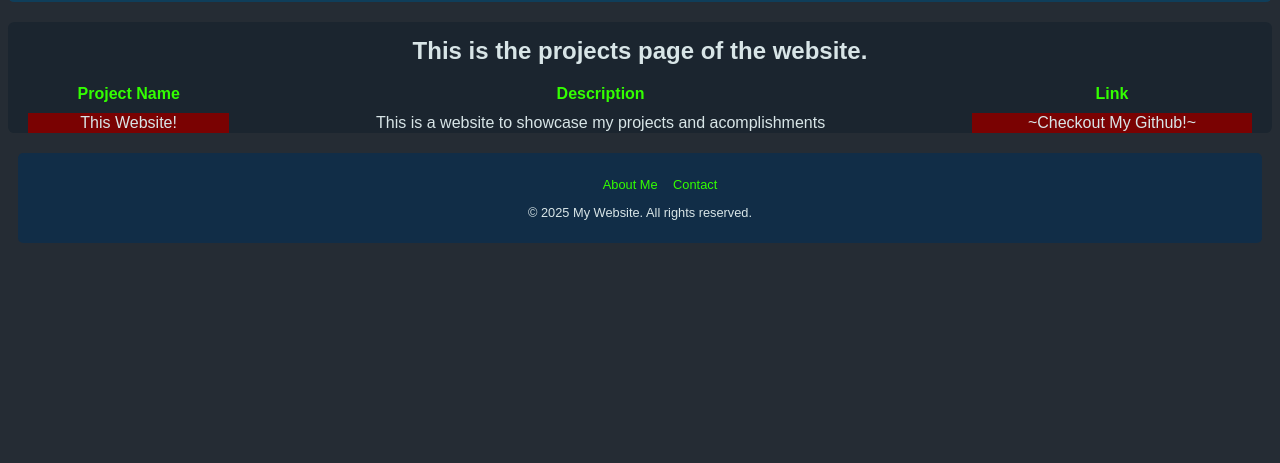
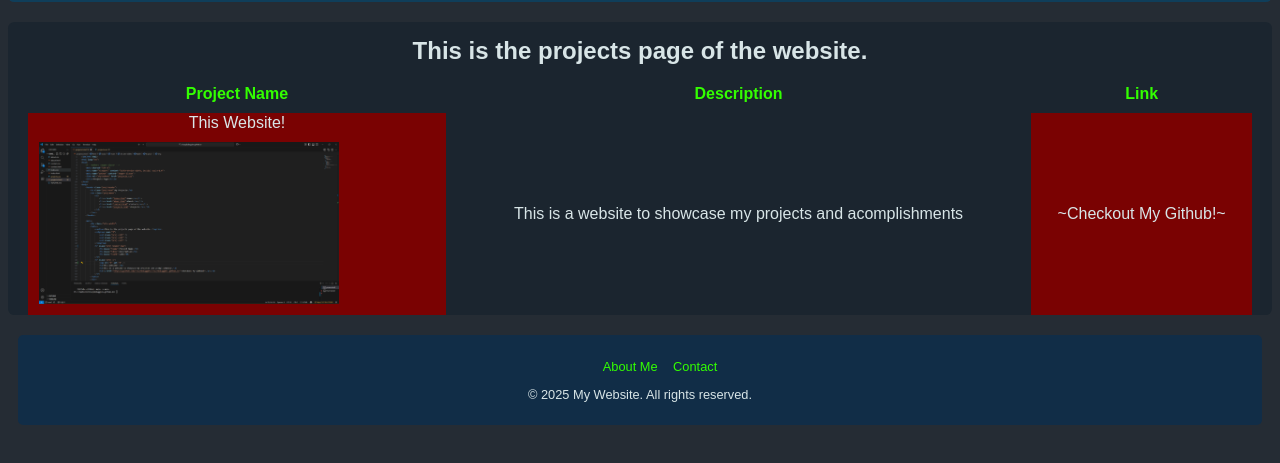
Before and after one commit to CrazyBoBaggins/CrazyBoBaggins.github.io, a plain HTML site: page projects.html in a window 1280 px wide. Shown: the part 115-578 px from the top of the page. Drawn offline with Linux system fonts and the light colour scheme.

Commit message:
added a screenshot of website in table for proj1

```diff
--- a/projects.css
+++ b/projects.css
@@ -113,6 +113,7 @@ margin: 10px auto;
 padding: 7px auto;
 background-color: #7a0202;
 color: #ffffff;
+border-radius: 0.4em;
 }
 
 main .proj-col2{
@@ -123,6 +124,25 @@ padding: 8px auto;
 
 main .proj-col3{
     background-color: #7a0202;
+    padding: 8px auto;
+    margin: 12px auto;
+    border-radius: 0.4em;
+}
+
+main .proj-header-row{
+    transform: none;
+}
+
+.proj1-img{
+    display: block;
+    max-width: 300px;
+    height: auto;
+    margin: 10px 10px;
+}
+
+.site-width table .proj-1:hover{
+    transform: scale(1.01);
+    box-shadow: 0 8px 18px rgba(0, 0, 0, 0.35);
 }
 
 main tr a:visited{
@@ -139,6 +159,7 @@ main tr a:link{
 main tr a:hover{
     text-decoration: underline;
     color: #33ff00;
+    transform: scale(1.02);
 }
 /* Footer Styles*/
 
--- a/projects.html
+++ b/projects.html
@@ -30,13 +30,16 @@
                 <col class="proj-col2" />
                 <col class="proj-col3" />
             </colgroup>
-            <tr>
+            <tr class="proj-header-row">
                 <th class="tname">Project Name</th>
                 <th class="tdesc">Description</th>
                 <th class="tlink">Link</th>
             </tr>
             <tr class="proj-1">
-                <td>This Website!</td>
+                <td>
+                    <div>This Website!</div>
+                    <img src="Website.png" -alt="Website Screenshot" class="proj1-img"/>
+                </td>
                 <td>This is a website to showcase my projects and acomplishments</td>
                 <td><a href="https://github.com/CrazyBoBaggins/CrazyBoBaggins.github.io">~Checkout My Github!~</a></td>
             </tr>
```
Also changed, not shown: Website.png (added).
